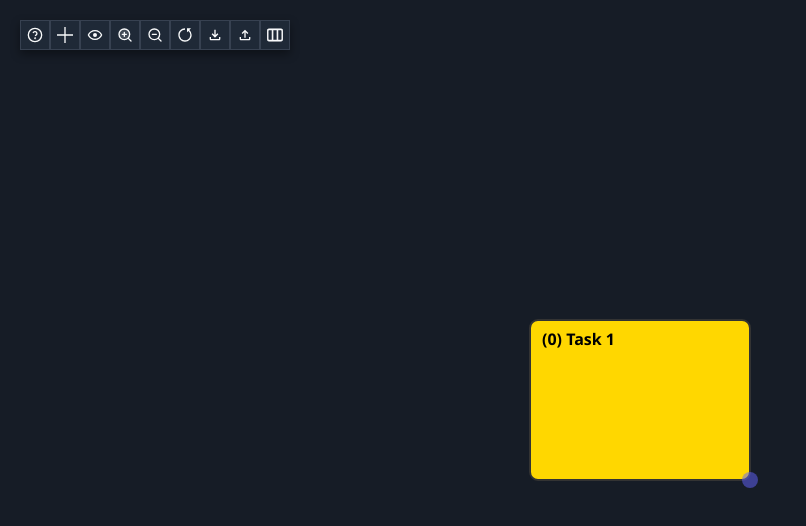
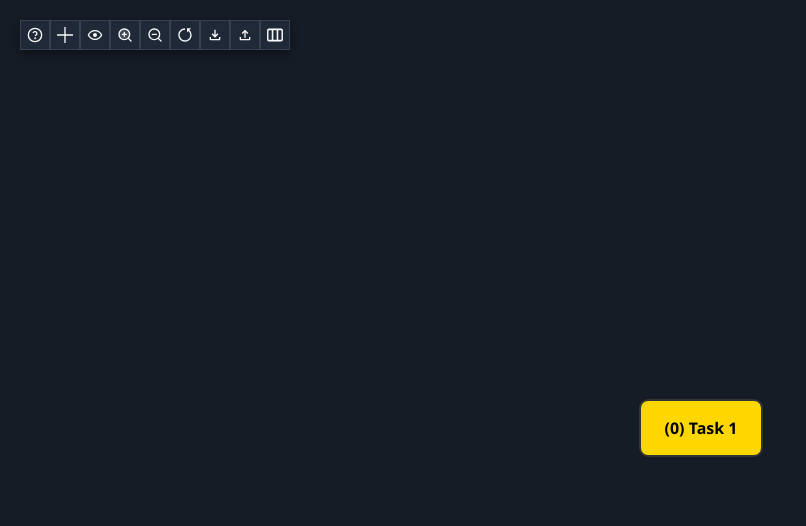
Before and after one commit to rprtr258/tooda, a Vue app: page / in a window 1280 px wide. Both pictures are taken after a click on the button 65 px from the left and 35 px from the top of the page. Shown: the top 526 px of the page, without its empty margins (0-806 px from the left). Built offline with nearby package versions, Linux system fonts and the light colour scheme.

Commit message:
autosizing

```diff
--- a/index.html
+++ b/index.html
@@ -30,7 +30,7 @@
         --task-toolbar-btn-blocked-bg: #b82a2a;
         --task-toolbar-btn-pending-bg: #ccb000;
         --task-toolbar-btn-completed-bg: #1a9548;
-        --task-edge: #464399;
+        --task-edge: #5f5bcf;
         --task-edge-connecting: #06b6d4;
       }
     </style>
--- a/package.json
+++ b/package.json
@@ -11,8 +11,7 @@
     "type-check": "vue-tsc --build",
     "lint:oxlint": "oxlint . --fix -D correctness --ignore-path .gitignore",
     "lint:eslint": "eslint . --fix",
-    "lint": "run-s lint:*",
-    "format": "prettier --write src/"
+    "lint": "run-s lint:*"
   },
   "dependencies": {
     "@vueuse/core": "^13.3.0",
@@ -24,7 +23,6 @@
     "@tsconfig/node22": "^22.0.1",
     "@types/node": "^22.14.0",
     "@vitejs/plugin-vue": "^5.2.3",
-    "@vue/eslint-config-prettier": "^10.2.0",
     "@vue/eslint-config-typescript": "^14.5.0",
     "@vue/tsconfig": "^0.7.0",
     "eslint": "^9.22.0",
@@ -33,7 +31,6 @@
     "jiti": "^2.4.2",
     "npm-run-all2": "^7.0.2",
     "oxlint": "^0.16.0",
-    "prettier": "3.5.3",
     "typescript": "~5.8.0",
     "vite": "^6.2.4",
     "vite-plugin-vue-devtools": "^7.7.2",
--- a/src/App.vue
+++ b/src/App.vue
@@ -10,6 +10,7 @@ import IconEyeOpen from './components/icons/IconEyeOpen.vue';
 import IconHelp from './components/icons/IconHelp.vue';
 import IconLink from './components/icons/IconLink.vue';
 import IconLoad from './components/icons/IconLoad.vue';
+import IconPencil from './components/icons/IconPencil.vue';
 import IconPlus from './components/icons/IconPlus.vue';
 import IconSave from './components/icons/IconSave.vue';
 import IconTrash from './components/icons/IconTrash.vue';
@@ -36,6 +37,7 @@ const {x: mousex, y: mousey} = useMouse();
 const {
   db,
   edgesCoords,
+  rects,
   createTask,
   deleteTask,
   toggleTaskCompletion,
@@ -69,11 +71,6 @@ const state = reactive<{
         start: Vec2;
       }
     | {
-        kind: 'resizing';
-        selectedTask: TaskID;
-        start: Vec2;
-      }
-    | {
         kind: 'connecting';
         fromId: TaskID;
         connecting: Vec2;
@@ -91,12 +88,6 @@ watch(
 );
 
 function handleTaskClick(e: MouseEvent, taskId: TaskID) {
-  // Don't activate toolbar on double-click (let it edit title)
-  if (e.detail === 2) {
-    state.activeTaskId = undefined;
-    return;
-  }
-
   // Don't activate toolbar if we're connecting
   if (state.state?.kind === 'connecting') {
     return;
@@ -123,18 +114,6 @@ function handleTaskMouseDownDrag(e: MouseEvent, taskId: TaskID) {
     selectedTask: taskId,
     original: db.value.tasks.get(taskId)!.at,
     start: [e.clientX, e.clientY],
-  };
-}
-
-function handleResizeMouseDown(e: MouseEvent, taskId: TaskID): void {
-  if (state.state !== null) {
-    return;
-  }
-
-  state.state = {
-    kind: 'resizing',
-    selectedTask: taskId,
-    start: db.value.tasks.get(taskId)!.at,
   };
 }
 
@@ -172,14 +151,6 @@ function handleMouseMove(e: MouseEvent) {
       mouse[0] + state.state.original![0] - move[0],
       mouse[1] + state.state.original![1] - move[1],
     ];
-  } else if (state.state.kind === 'resizing') {
-    // Hide toolbar when resizing actually starts
-    state.activeTaskId = undefined;
-
-    const move = apply(m, [e.clientX, e.clientY]);
-    const selTask = db.value.tasks.get(state.state.selectedTask)!;
-    selTask.width = Math.max(100, move[0] - state.state.start![0]);
-    selTask.height = Math.max(80, move[1] - state.state.start![1]);
   } else if (state.state.kind === 'connecting') {
     state.state.connecting = setConnecting(e.clientX, e.clientY);
   }
@@ -200,11 +171,12 @@ function handleMouseUp(e: MouseEvent) {
   const [mouseX, mouseY] = apply(db.value.view, [e.clientX, e.clientY]);
 
   for (const [id, task] of db.value.tasks.entries()) {
+    const {width, height} = rects.value.get(task.id)!;
     if (
       mouseX >= task.at[0] &&
-      mouseX <= task.at[0] + task.width &&
+      mouseX <= task.at[0] + width &&
       mouseY >= task.at[1] &&
-      mouseY <= task.at[1] + task.height
+      mouseY <= task.at[1] + height
     ) {
       connectTasks(state.state.fromId, id);
       break;
@@ -267,34 +239,36 @@ const toolbarPosition = computed(() => {
   if (!activeTask.value || !svg.value) return null;
 
   const task = activeTask.value;
-  const toolbarHeight = 60; // Toolbar height including padding
-  const margin = 10;
-  // Actual toolbar width: 3 buttons (40px each) + gaps (16px) + padding (16px)
+  const toolbarHeight = 50; // Toolbar height including padding
+  // Actual toolbar width: 4 buttons (40px each) + gaps (24px) + padding (16px)
   const toolbarWidth =
-    40 +
-    16 +
-    40 +
+    40 + // delete
+    8 + // gap
+    40 + // edit
+    8 + // gap
+    40 + // connect
     (state.activeTaskId &&
     db.value.tasks.get(state.activeTaskId)?.status !== 'blocked'
-      ? 16 + 40
+      ? 8 + 40 // gap + complete
       : 0);
 
   // Convert task coordinates from SVG to screen
   // Need inverse transformation: SVG -> screen
   const invertedView = invert(db.value.view);
   const taskTopLeft = apply(invertedView, task.at);
+  const {width, height} = rects.value.get(task.id)!;
   const taskBottomRight = apply(invertedView, [
-    task.at[0] + task.width,
-    task.at[1] + task.height,
+    task.at[0] + width,
+    task.at[1] + height,
   ]);
 
   const taskScreenWidth = taskBottomRight[0] - taskTopLeft[0];
 
   // Position above the task in screen coordinates
-  let top = taskTopLeft[1] - toolbarHeight - margin;
+  let top = taskTopLeft[1] - toolbarHeight;
   // If not enough space above, position below
   if (top < 0) {
-    top = taskBottomRight[1] + margin;
+    top = taskBottomRight[1];
   }
 
   const containerWidth = window.innerWidth;
@@ -420,8 +394,8 @@ function promptInput(value: string): string {
       />
       <line
         v-if="state.state?.kind === 'connecting'"
-        :x1="fromTask!.at[0] + fromTask!.width / 2"
-        :y1="fromTask!.at[1] + fromTask!.height / 2"
+        :x1="fromTask!.at[0] + rects.get(fromTask!.id)!.width / 2"
+        :y1="fromTask!.at[1] + rects.get(fromTask!.id)!.height / 2"
         :x2="state.state.connecting[0]"
         :y2="state.state.connecting[1]"
         class="connecting-line"
@@ -435,34 +409,25 @@ function promptInput(value: string): string {
         "
       >
         <rect
-          :width="task.width"
-          :height="task.height"
+          :width="rects.get(task.id)!.width"
+          :height="rects.get(task.id)!.height"
           :class="`task-rect task-${task.status}`"
         />
-        <circle
-          :cx="task.width"
-          :cy="task.height"
-          :r="8"
-          fill="rgba(100, 100, 255, 0.5)"
-          class="resize-handle"
-          v-on:mousedown.stop="(e) => handleResizeMouseDown(e, task.id)"
-        />
+
         <foreignObject
-          :width="task.width.toString()"
-          :height="task.height.toString()"
+          :width="rects.get(task.id)!.width.toString()"
+          :height="rects.get(task.id)!.height.toString()"
           class="task-content"
           v-on:click.stop="(e: MouseEvent) => handleTaskClick(e, task.id)"
+          v-on:dblclick.stop="
+            () => {
+              task.title = promptInput(task.title);
+            }
+          "
         >
-          <div class="task" v-on:dblclick="() => (state.editTaskID = task.id)">
+          <div class="task">
             <div style="width: 100%; height: 100%">
-              <div
-                class="task-header"
-                v-on:dblclick.stop="
-                  () => {
-                    task.title = promptInput(task.title);
-                  }
-                "
-              >
+              <div class="task-header">
                 ({{ level.get(task.id) }})
                 {{ task.title }}
               </div>
@@ -490,6 +455,18 @@ function promptInput(value: string): string {
         "
       >
         <IconTrash />
+      </button>
+      <button
+        class="toolbar-btn edit-btn"
+        title="Edit task"
+        v-on:click.stop="
+          () => {
+            state.editTaskID = state.activeTaskId!;
+            state.activeTaskId = undefined;
+          }
+        "
+      >
+        <IconPencil />
       </button>
       <button
         class="toolbar-btn connect-btn"
@@ -708,6 +685,8 @@ button:hover {
   height: 100%;
   display: flex;
   flex-direction: column;
+  align-items: center;
+  justify-content: center;
 }
 
 .task-rect {
@@ -738,12 +717,24 @@ button:hover {
   font-weight: 600;
   font-size: 16px;
   color: var(--task-fg);
-  padding: 8px 12px 4px;
+  padding: 12px 16px;
   flex-grow: 1;
+  word-wrap: break-word;
+  overflow-wrap: break-word;
+  white-space: normal;
+  line-height: 1.4;
+  box-sizing: border-box;
+  width: 100%;
+  height: 100%;
+  display: flex;
+  align-items: center;
+  justify-content: center;
+  text-align: center;
 }
 
 .connect-btn,
-.delete-btn {
+.delete-btn,
+.edit-btn {
   height: 1.8rem;
   background: rgb(0, 0, 0, 0.2);
   color: var(--task-fg);
@@ -754,18 +745,21 @@ button:hover {
 }
 
 .connect-btn svg,
-.delete-btn svg {
+.delete-btn svg,
+.edit-btn svg {
   width: 100%;
   height: 100%;
 }
 
 .connect-btn:hover,
-.delete-btn:hover {
+.delete-btn:hover,
+.edit-btn:hover {
   background: rgb(0, 0, 0, 0.4);
 }
 
 .connect-btn,
-.delete-btn {
+.delete-btn,
+.edit-btn {
   width: 3em;
 }
 
@@ -773,16 +767,15 @@ button:hover {
   position: absolute;
   display: flex;
   flex-direction: row;
-  gap: 6px;
-  border-radius: 10px;
-  padding: 6px 8px;
-  box-shadow: 0 4px 10px rgba(0, 0, 0, 0.4);
-  backdrop-filter: blur(5px);
+  padding: 1px;
+  box-shadow: 0 0px 12px rgba(0, 0, 0, 0.4);
   z-index: 100;
 }
 
 .task-actions button {
   min-width: fit-content;
+  border-radius: 0px;
+  border: 1px solid var(--task-border);
 }
 
 .task-actions-blocked {
@@ -887,10 +880,6 @@ button:hover {
   justify-content: center;
 }
 
-.resize-handle:hover {
-  cursor: nwse-resize;
-}
-
 .backdrop {
   position: absolute;
   top: 0;
--- /dev/null
+++ b/src/components/icons/IconPencil.vue
@@ -0,0 +1,13 @@
+<template>
+  <svg
+    xmlns="http://www.w3.org/2000/svg"
+    viewBox="0 0 24 24"
+    fill="none"
+    stroke="currentColor"
+    stroke-linecap="round"
+    stroke-linejoin="round"
+    stroke-width="2"
+  >
+    <path d="M4 20h4L18.5 9.5a2.828 2.828 0 1 0-4-4L4 16zm9.5-13.5l4 4"/>
+  </svg>
+</template>
--- a/src/composables/db.ts
+++ b/src/composables/db.ts
@@ -1,8 +1,9 @@
-import {computed, watchEffect} from 'vue';
-import {useStorage} from '@vueuse/core';
+import { computed, watchEffect } from "vue";
+import { useStorage } from "@vueuse/core";
 import {
   Mat3,
   Rectangle,
+  Size,
   Vec2,
   apply,
   compose,
@@ -11,16 +12,17 @@ import {
   scale,
   sub,
   translate,
-} from '../common';
+} from "../common";
 
 export type TaskID = number;
 
-export type Task = Rectangle & {
+export type Task = {
   id: TaskID;
   title: string;
   description: string;
   dependencies: TaskID[];
-  status: 'pending' | 'completed' | 'blocked';
+  status: "pending" | "completed" | "blocked";
+  at: Vec2;
 };
 
 function clipLineBetweenRectangles(
@@ -93,6 +95,19 @@ function clipLineBetweenRectangles(
   };
 }
 
+function calculateTaskDimensions(title: string): Size {
+  const ratio = 6 / 2;
+  const charWidth = 10; // Approximate width per character (increased for better visibility)
+  const lineHeight = 24; // Line height for text
+  const padding = 16; // Padding around text
+
+  const N = title.length + 4;
+  const cols = Math.floor(Math.sqrt(ratio * lineHeight / charWidth * N));
+  const width = charWidth * (cols + 1) + 2 * padding;
+  const height = lineHeight * Math.floor(N / cols) + 2 * padding;
+  return {width, height};
+}
+
 export function useDB() {
   type DB = {
     tasks: Map<TaskID, Task>;
@@ -103,7 +118,13 @@ export function useDB() {
   const serializer = {
     read: (s: string): DB => {
       const raw = JSON.parse(s);
-      raw.tasks = new Map(raw.tasks.map((v: Task) => [Number(v.id), v]));
+      // Convert array to Map and recalculate dimensions for all tasks
+      raw.tasks = new Map(
+        raw.tasks.map((v: Task) => {
+          const task = { ...v };
+          return [Number(task.id), task];
+        }),
+      );
       return raw;
     },
     write: (db: DB): string =>
@@ -115,7 +136,7 @@ export function useDB() {
       }),
   };
   const db = useStorage<DB>(
-    'dag-db',
+    "dag-db",
     {
       tasks: new Map(),
       nextTaskId: 1,
@@ -127,6 +148,17 @@ export function useDB() {
     },
   );
 
+  const rects = computed(() => {
+    const entries: Iterable<[TaskID, Size]> = [...db
+      .value
+      .tasks
+      .values()]
+      .map(task => [
+        task.id,
+        calculateTaskDimensions(task.title),
+      ]);
+    return new Map<TaskID, Size>(entries);
+  });
   const isDAG = computed((): boolean => {
     enum State {
       Unvisited = 0,
@@ -178,31 +210,29 @@ export function useDB() {
   // update task statuses
   watchEffect(() => {
     for (const task of db.value.tasks.values()) {
-      if (task.status === 'completed') {
+      if (task.status === "completed") {
         continue;
       }
 
       const allDependenciesCompleted = task.dependencies.every(
-        (depId) => db.value.tasks.get(depId)?.status === 'completed',
+        (depId) => db.value.tasks.get(depId)?.status === "completed",
       );
-      task.status = allDependenciesCompleted ? 'pending' : 'blocked';
+      task.status = allDependenciesCompleted ? "pending" : "blocked";
     }
   });
 
   const createTask = (pt: Vec2): TaskID => {
     const id = db.value.nextTaskId++;
-    const width = 220;
-    const height = 160;
+    const title = `Task ${id}`;
+
     const v: Vec2 = apply(db.value.view, pt);
     db.value.tasks.set(id, {
       id,
-      at: [v[0] - width / 2, v[1] - height / 2],
-      width,
-      height,
-      title: `Task ${id}`,
-      description: '',
+      at: v,
+      title,
+      description: "",
       dependencies: [],
-      status: 'pending',
+      status: "pending",
     });
     return id;
   };
@@ -228,14 +258,14 @@ export function useDB() {
   const toggleTaskCompletion = (id: TaskID): void => {
     const task = db.value.tasks.get(id)!;
     switch (task.status) {
-      case 'completed':
-        task.status = 'pending';
+      case "completed":
+        task.status = "pending";
         break;
-      case 'pending':
-        task.status = 'completed';
+      case "pending":
+        task.status = "completed";
         break;
-      case 'blocked':
-        alert('Task is blocked');
+      case "blocked":
+        alert("Task is blocked");
         break;
     }
   };
@@ -249,7 +279,7 @@ export function useDB() {
     if (!deps.includes(fromId)) {
       deps.push(fromId);
       if (!isDAG.value) {
-        alert('LOOP FOUND');
+        alert("LOOP FOUND");
         deps.pop();
       }
     } else {
@@ -262,7 +292,7 @@ export function useDB() {
   const shownTasks = computed(() => {
     const tasks = [...db.value.tasks.values()];
     if (db.value.hideDone) {
-      return tasks.filter((t) => t.status !== 'completed');
+      return tasks.filter((t) => t.status !== "completed");
     }
     return tasks;
   });
@@ -271,28 +301,28 @@ export function useDB() {
     return shownTasks.value
       .flatMap((task) =>
         task.dependencies
-          .map((dep) => ({from: dep, to: task.id}))
-          .filter(
-            ({from, to}) =>
-              !db.value.hideDone ||
-              db.value.tasks.get(from)!.status !== 'completed',
-          ),
+          .map(dep => ({ from: dep, to: task.id }))
+          .filter(({from}) =>
+            !db.value.hideDone ||
+            db.value.tasks.get(from)!.status !== "completed"),
       )
       .map(({from, to}) => {
         const fromTask = db.value.tasks.get(from)!;
         const toTask = db.value.tasks.get(to)!;
 
+        const {width: fromWidth, height: fromHeight} = calculateTaskDimensions(fromTask.title);
+        const {width: toWidth, height: toHeight} = calculateTaskDimensions(toTask.title);
         const from2: Rectangle = {
           at: fromTask.at,
-          width: fromTask.width,
-          height: fromTask.height,
+          width: fromWidth,
+          height: fromHeight,
         };
         // "grow" box a bit before finding connection line coords
         const grow = 6;
         const to2: Rectangle = {
           at: sub(toTask.at, [grow, grow]),
-          width: toTask.width + grow * 2,
-          height: toTask.height + grow * 2,
+          width: toWidth + grow * 2,
+          height: toHeight + grow * 2,
         };
 
         // Calculate closest points on task borders
@@ -314,7 +344,7 @@ export function useDB() {
   const level = computed(() => {
     if (!isDAG.value) return new Map();
 
-    const allIDs = new Set<TaskID>([...db.value.tasks.keys()]);
+    const allIDs = new Set<TaskID>(db.value.tasks.keys());
     const depIDs = new Set<TaskID>(
       [...db.value.tasks.values()].flatMap((t) => t.dependencies),
     );
@@ -349,6 +379,7 @@ export function useDB() {
   return {
     db,
     edgesCoords,
+    rects,
     createTask,
     deleteTask,
     toggleTaskCompletion,
```
Also changed, not shown: src/common.ts (+7 -3 lines), src/components/icons/IconZoomIn.vue (+11 -2 lines), src/components/icons/IconZoomOut.vue (+6 -1 lines), src/components/icons/IconZoomReset.vue (+6 -1 lines), .prettierrc.json (deleted), 1 other file (tests, documents, lock files or other folders).
